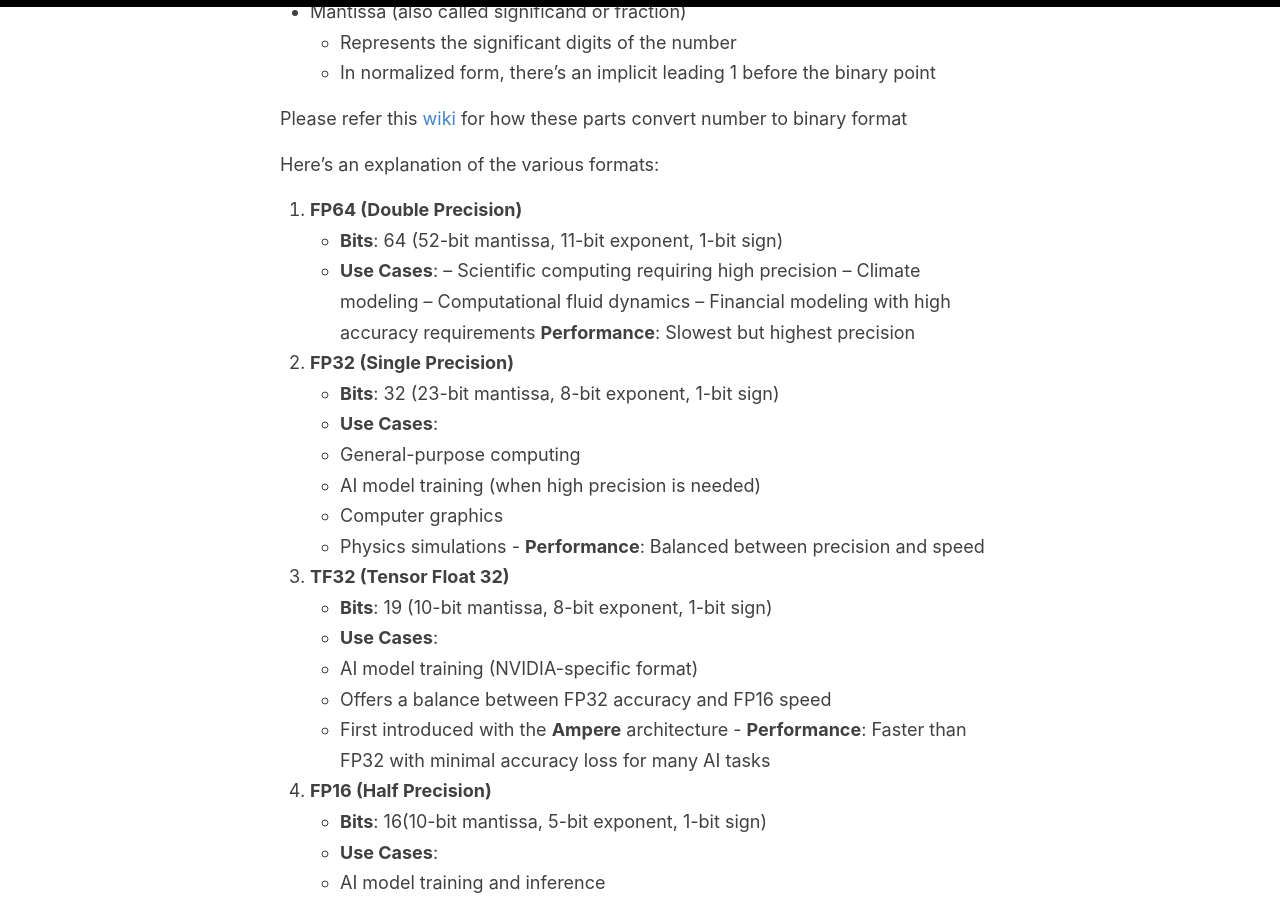
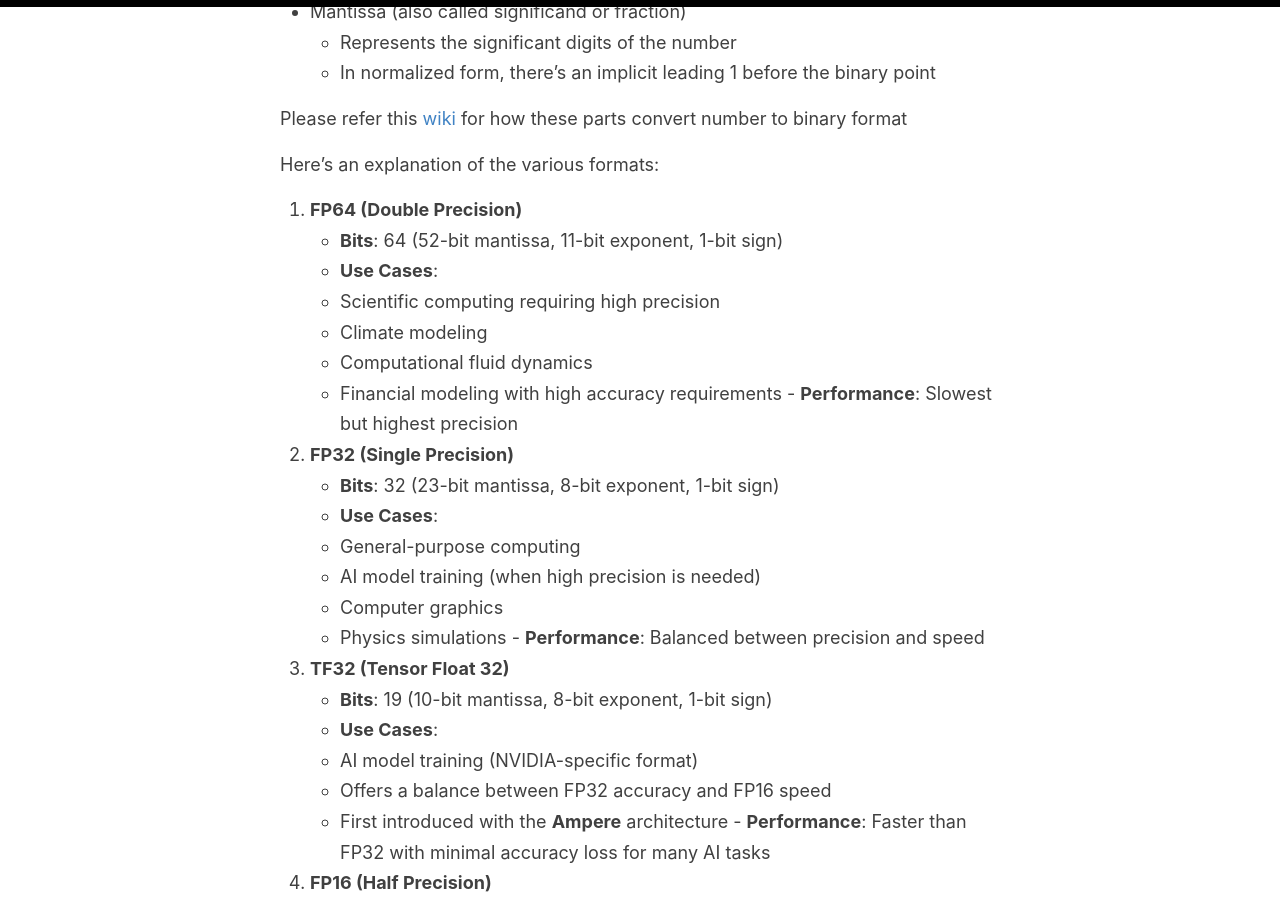
Before and after one commit to huiqiao/huiqiao.github.io, a Jekyll site: the page built from nvidia-gpu-everything-for-beginner.md, in a window 1280 px wide and 900 px high, scrolled down 1343 px. Built offline with Jekyll 4.4.1, drawn with Linux system fonts in a browser that asks for light colours; our own code applies the rules of GitHub Pages for plain Markdown files.

```diff
--- a/nvidia-gpu-everything-for-beginner.md
+++ b/nvidia-gpu-everything-for-beginner.md
@@ -4,23 +4,21 @@
 Here's an overview of Nvidia GPU architectures from the past 10 years, popular GPU cards for each architecture(Brown color for server version):
 
 1. **Maxwell (2014-2015)**
-    - Popular GPUs: GTX 980 Ti, Tesla K80
-
+- Popular GPUs: GTX 980 Ti, Tesla K80
 2. **Pascal (2016-2017)**
-    - Popular GPUs: GTX 1080 Ti, Tesla P100
-
+- Popular GPUs: GTX 1080 Ti, Tesla P100
 3. **Volta (2017-2018)**
-    - Popular GPUs: Titan V, Tesla V100
+- Popular GPUs: Titan V, Tesla V100
 4. **Turing (2018-2019)**
-    - Popular GPUs: RTX 2080 Ti, Tesla T4
+- Popular GPUs: RTX 2080 Ti, Tesla T4
 5. **Ampere (2020-2021)**
-    - Popular GPUs: RTX 3090, RTX 3080, RTX 3070, A100, A800(mainly for China), A40, A20
+- Popular GPUs: RTX 3090, RTX 3080, RTX 3070, A100, A800(mainly for China), A40, A20
 6. **Ada Lovelace (2022-present)**
-    - Popular GPUs: RTX 4090, RTX 4090D(**China version**), L20(mainly for China), L40
+- Popular GPUs: RTX 4090, RTX 4090D(**China version**), L20(mainly for China), L40
 7. **Hopper (2022-present, focused on data centers)**
-    - Popular GPUs: H100, H800, H20(mainly for China)
+- Popular GPUs: H100, H800, H20(mainly for China)
 8. **Blackwell(2023 - present, focused on data centers)**
-    - Popular GPUs: GB200
+- Popular GPUs: GB200
 
 # Precision Formats Supported
 
@@ -44,11 +42,11 @@ Here's an explanation of the various formats:
 1. **FP64 (Double Precision)**
 - **Bits**: 64 (52-bit mantissa, 11-bit exponent, 1-bit sign)
 - **Use Cases**:
-    -- Scientific computing requiring high precision
-    -- Climate modeling
-    -- Computational fluid dynamics
-    -- Financial modeling with high accuracy requirements
-**Performance**: Slowest but highest precision
+    - Scientific computing requiring high precision
+    - Climate modeling
+    - Computational fluid dynamics
+    - Financial modeling with high accuracy requirements
+- **Performance**: Slowest but highest precision
 3. **FP32 (Single Precision)**
 - **Bits**: 32 (23-bit mantissa, 8-bit exponent, 1-bit sign)
 - **Use Cases**:
```
